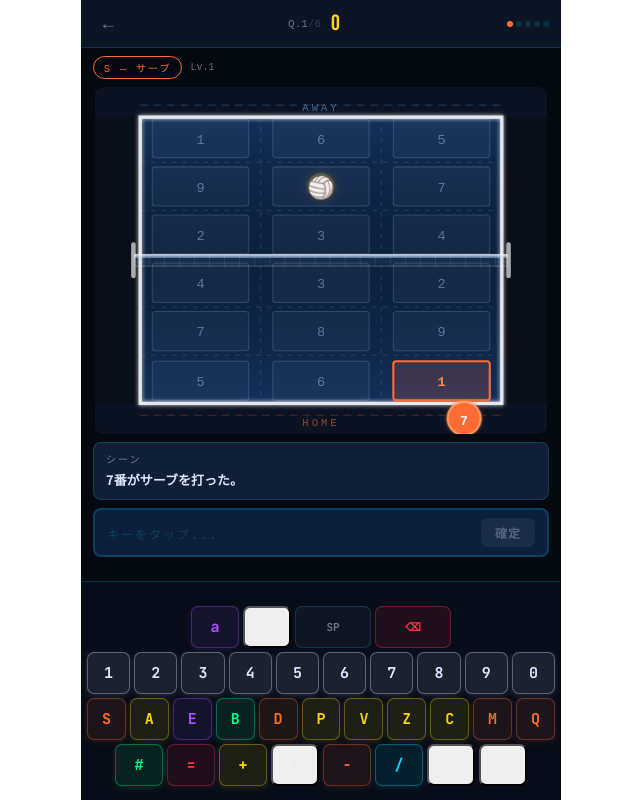
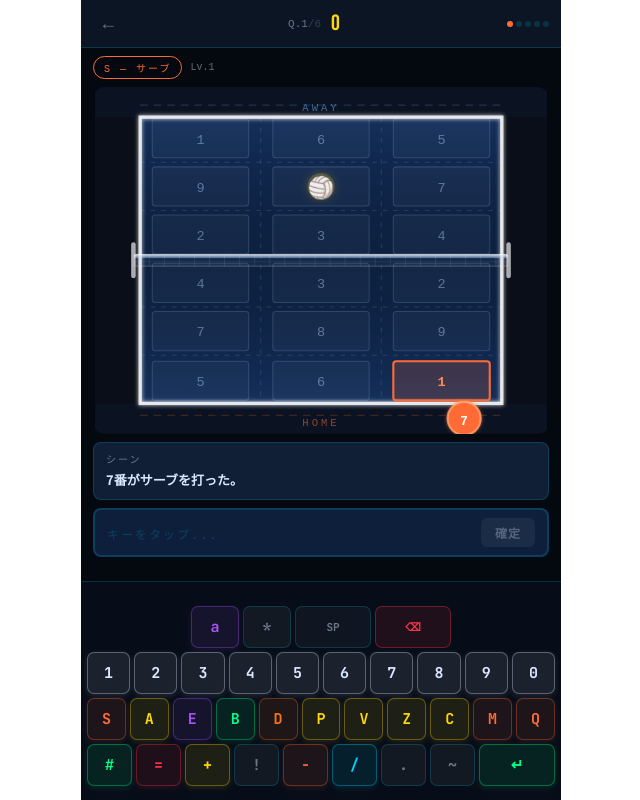
Before and after one commit to courtendvb/volleycoder, a React (Vite) app: page / in a window 1280 px wide. Both pictures are taken after a click on the button "🏐 試合開始". Shown: the whole page, without its empty margins (319-959 px from the left). Built offline with nearby package versions, Linux system fonts and the light colour scheme.

Commit message:
Fix keyboard display, add Enter key, fix duplicate title

```diff
--- a/src/App.jsx
+++ b/src/App.jsx
@@ -52,6 +52,7 @@ const KB_ROWS = [
     {label:"/",value:"/",color:C.cyan,   hint:"ブロックアウト"},
     {label:".",value:".",color:C.muted,  hint:"区切り"},
     {label:"~",value:"~",color:C.muted,  hint:"フリー"},
+    {label:"↵",value:"ENTER",color:C.green,hint:"確定",wide:true},
   ],
 ];
 
@@ -649,7 +650,7 @@ function CourtAnim({ scene, animKey, showSub = false }) {
 // ══════════════════════════════════════════════════════════════
 // 9. SoftKeyboard コンポーネント
 // ══════════════════════════════════════════════════════════════
-function SoftKeyboard({ onKey }) {
+function SoftKeyboard({ onKey, onSubmit }) {
   const [hint, setHint] = useState(null);
   return (
     <div style={{background:"#070d18",borderTop:`1px solid ${C.border}`,padding:"5px 6px 10px",flexShrink:0}}>
@@ -659,21 +660,27 @@ function SoftKeyboard({ onKey }) {
       {KB_ROWS.map((row,ri) => (
         <div key={ri} style={{display:"flex",gap:4,marginBottom:4,justifyContent:"center"}}>
           {row.map((k,ki) => {
-            const isBs   = k.value === "BS";
-            const isSp   = k.value === " ";
-            const isUtil = isBs || isSp;
+            const isBs    = k.value === "BS";
+            const isSp    = k.value === " ";
+            const isEnter = k.value === "ENTER";
+            const isUtil  = isBs || isSp;
+            const isHex   = k.color && k.color.startsWith("#");
             return (
               <button
                 key={ki}
-                onPointerDown={() => { onKey(k.value); if (k.hint) setHint(k.hint); }}
+                onPointerDown={() => {
+                  if (isEnter) { onSubmit?.(); }
+                  else { onKey(k.value); }
+                  if (k.hint) setHint(k.hint);
+                }}
                 onPointerUp={() => setTimeout(() => setHint(null), 900)}
                 style={{
                   flex: k.wide ? 2 : 1,
                   minWidth: k.wide ? 52 : 28,
                   maxWidth: k.wide ? 76 : 48,
                   height:42,
-                  background: isBs ? "rgba(255,51,68,0.1)" : isUtil ? "rgba(255,255,255,0.04)" : `${k.color}18`,
-                  border:`1px solid ${isBs ? "rgba(255,51,68,0.35)" : isUtil ? C.border : `${k.color}55`}`,
+                  background: isBs ? "rgba(255,51,68,0.1)" : isUtil ? "rgba(255,255,255,0.04)" : isHex ? `${k.color}18` : "rgba(255,255,255,0.05)",
+                  border:`1px solid ${isBs ? "rgba(255,51,68,0.35)" : isUtil ? C.border : isHex ? `${k.color}55` : C.border}`,
                   borderRadius:7,
                   color:k.color || C.text,
                   fontFamily:"'JetBrains Mono',monospace",
@@ -683,7 +690,7 @@ function SoftKeyboard({ onKey }) {
                   display:"flex",alignItems:"center",justifyContent:"center",
                   WebkitTapHighlightColor:"transparent",
                   padding:0,
-                  boxShadow: isUtil ? "none" : `0 2px 6px ${k.color}20`,
+                  boxShadow: (isUtil || !isHex) ? "none" : `0 2px 6px ${k.color}20`,
                 }}
               >{k.label}</button>
             );
@@ -706,7 +713,6 @@ function HomeScreen({ score, maxStreak, xp, rank, xpPct, nextRank, levelFilter,
       <div style={{position:"relative",zIndex:1,display:"flex",flexDirection:"column",alignItems:"center",justifyContent:"center",padding:"24px 20px",gap:11,minHeight:"100%",animation:"fadeIn 0.5s ease"}}>
         <div style={{fontSize:50,animation:"float 2.8s ease-in-out infinite",filter:"drop-shadow(0 0 16px rgba(255,107,53,0.7))"}}>🏐</div>
         <div style={{fontFamily:"'Bebas Neue',sans-serif",fontSize:46,letterSpacing:6,lineHeight:1,textAlign:"center"}}>
-          <span style={{color:C.yellow}}>Volle</span><span style={{color:C.orange}}>Coder</span>
           <span style={{color:C.yellow}}>Volley</span><span style={{color:C.orange}}>Coder</span>
         </div>
         <div style={{fontSize:10,color:C.muted,letterSpacing:3,textTransform:"uppercase",fontFamily:"monospace"}}>データバレー コーディング練習</div>
@@ -1026,7 +1032,7 @@ function GameScreen({ q, qs, qIndex, input, shake, streak, score, animKey, xpAni
         </div>
       </div>
 
-      <SoftKeyboard onKey={onKey}/>
+      <SoftKeyboard onKey={onKey} onSubmit={onSubmit}/>
     </>
   );
 }
```
